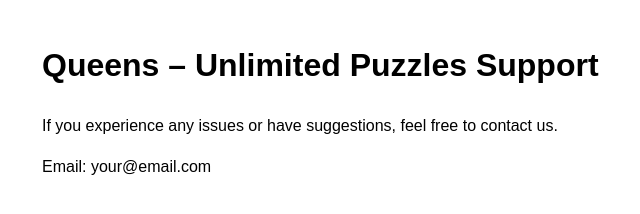
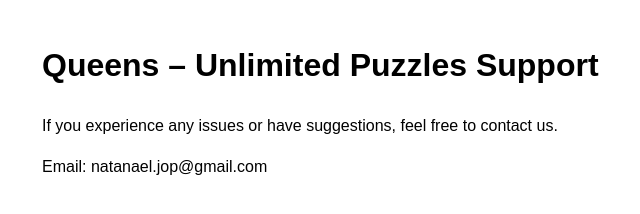
Before and after one commit to Gr33nEight/queens-unlimited-puzzles-privacy, a plain HTML site: page support.html in a window 1280 px wide. Shown: the full height of the page, 248-888 px from the left. Drawn offline with Linux system fonts and the light colour scheme.

Commit message:
Update support.html

```diff
--- a/support.html
+++ b/support.html
@@ -9,6 +9,6 @@
 
     <p>If you experience any issues or have suggestions, feel free to contact us.</p>
 
-    <p>Email: your@email.com</p>
+    <p>Email: natanael.jop@gmail.com</p>
 </body>
 </html>
```
